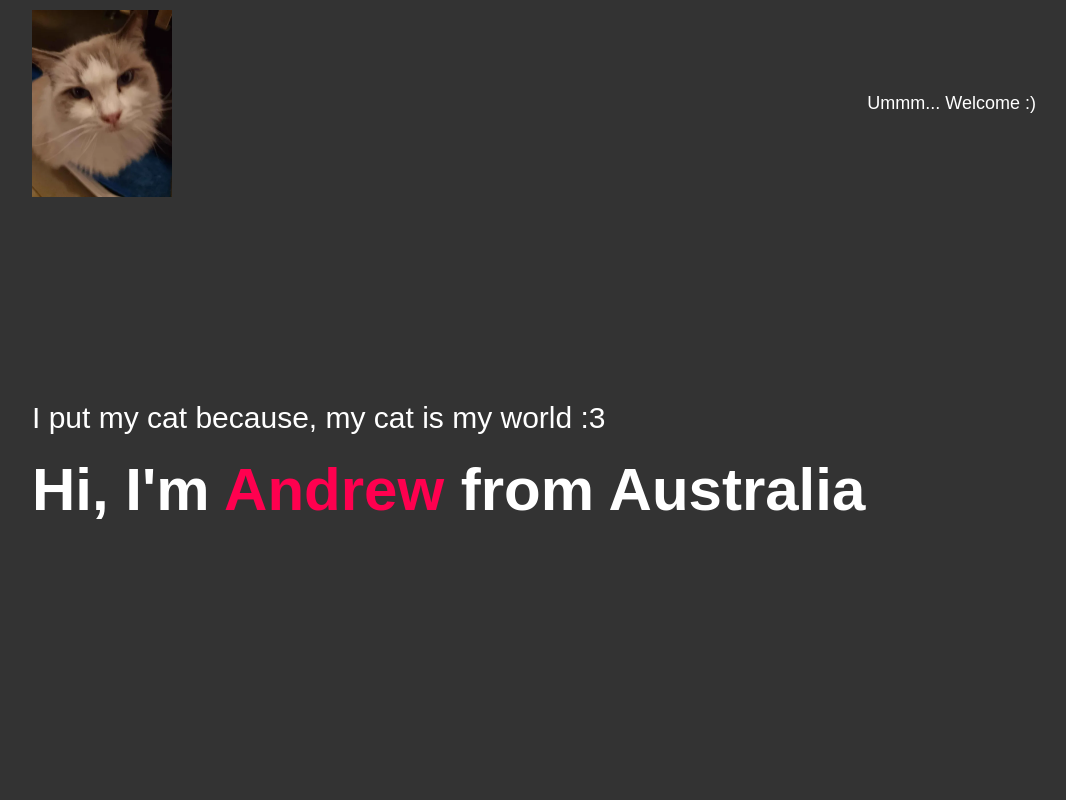
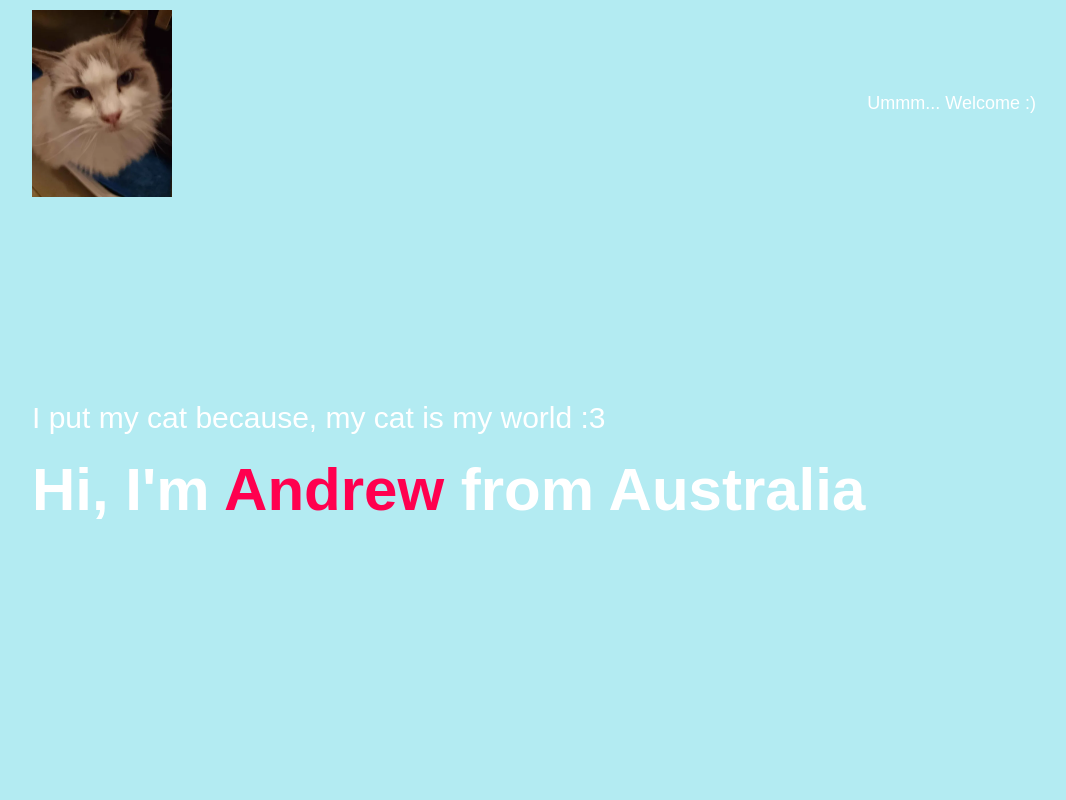
Before and after one commit to tuyoik/AroundTheWorldProfile, a plain HTML site: page index.html in a window 1280 px wide. Shown: the top 800 px of the page, without its empty margins (96-1162 px from the left). Drawn offline with Linux system fonts and the light colour scheme.

Commit message:
Update style.css

```diff
--- a/style.css
+++ b/style.css
@@ -12,8 +12,8 @@ body{
 #header{
     width: 100%;
     height: 100vh;
-    /*background-image: url(images/starbg.jpg);*/
-    background-color:#333333;
+    /*background-image: url(images/starbg.jpg); nvm,....*/
+    background-color:#B3EBF2;
     background-size: contain;
     background-position: center;
 
```
